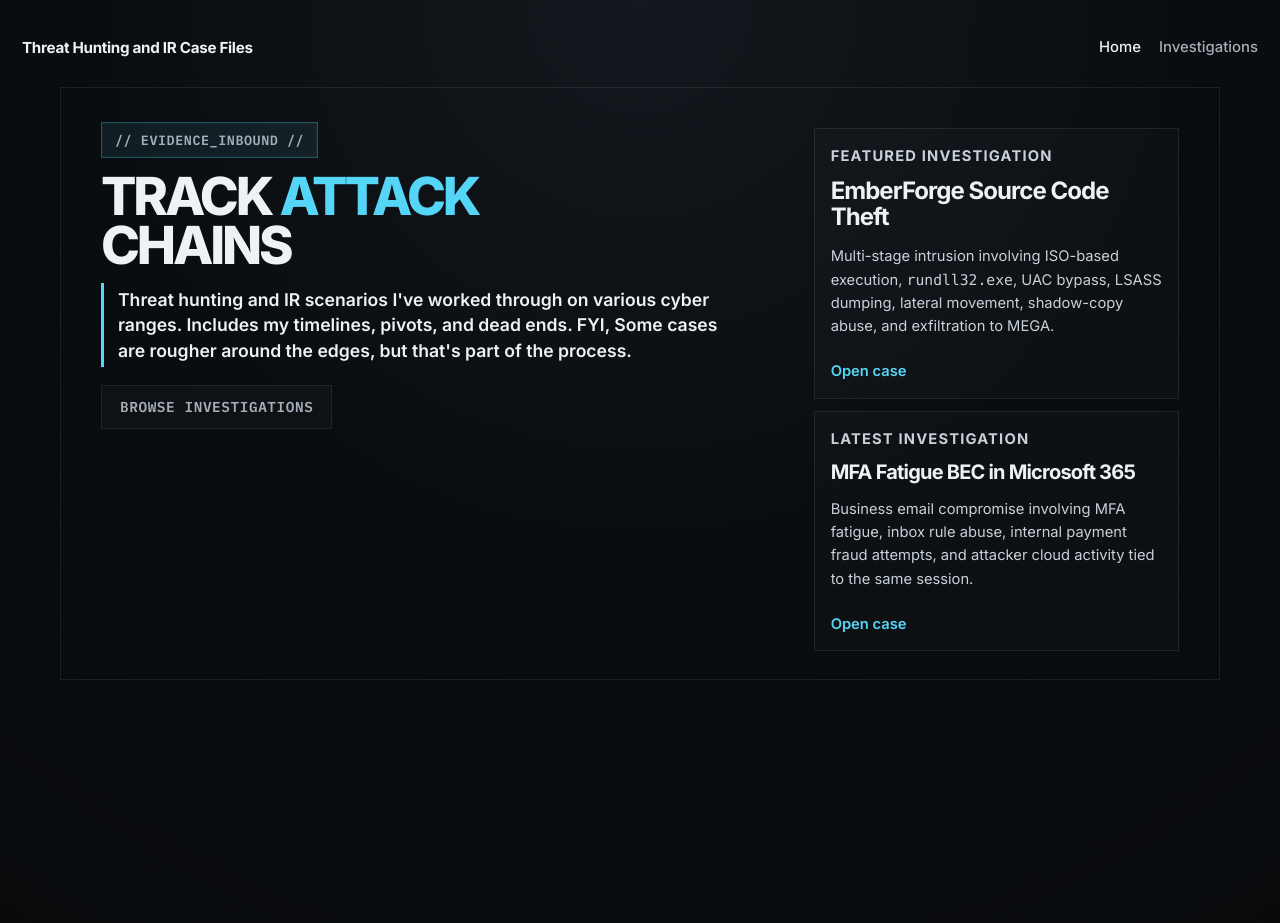
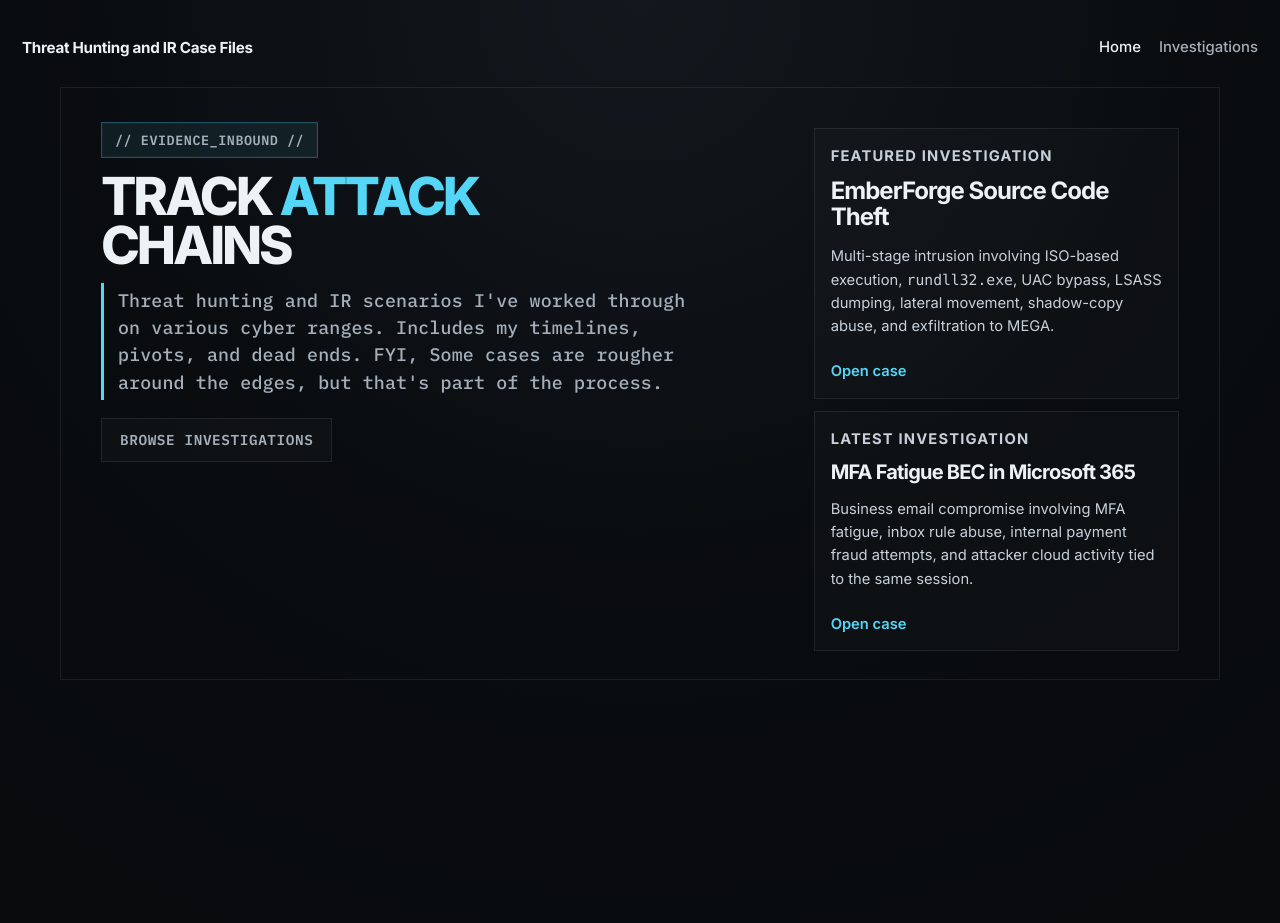
Before and after one commit to j-manli/j-manli.github.io, a Jekyll site: the page built from index.md, in a window 1280 px wide. Built offline with Jekyll 4.4.1, drawn with Linux system fonts in a browser that asks for light colours.

Commit message:
Update site.css

```diff
--- a/assets/css/site.css
+++ b/assets/css/site.css
@@ -792,3 +792,16 @@ code {
 .button-link:hover {
   color: var(--text) !important;
 }
+
+.hero-callout {
+  font-family: "IBM Plex Mono", ui-monospace, SFMono-Regular, Menlo, Monaco, Consolas, "Liberation Mono", monospace !important;
+  color: var(--muted) !important;
+  font-size: 1.14rem !important;
+  font-weight: 500 !important;
+  line-height: 1.5 !important;
+  letter-spacing: 0.01em !important;
+  background: transparent !important;
+  border-left: 3px solid #56d6f7 !important;
+  border-radius: 0 !important;
+  padding: 4px 0 4px 14px !important;
+}
```
